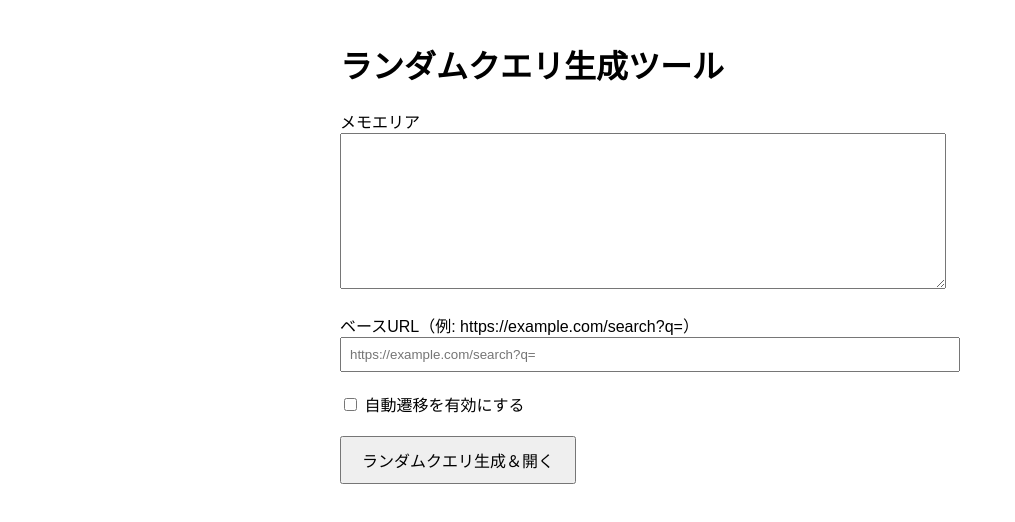
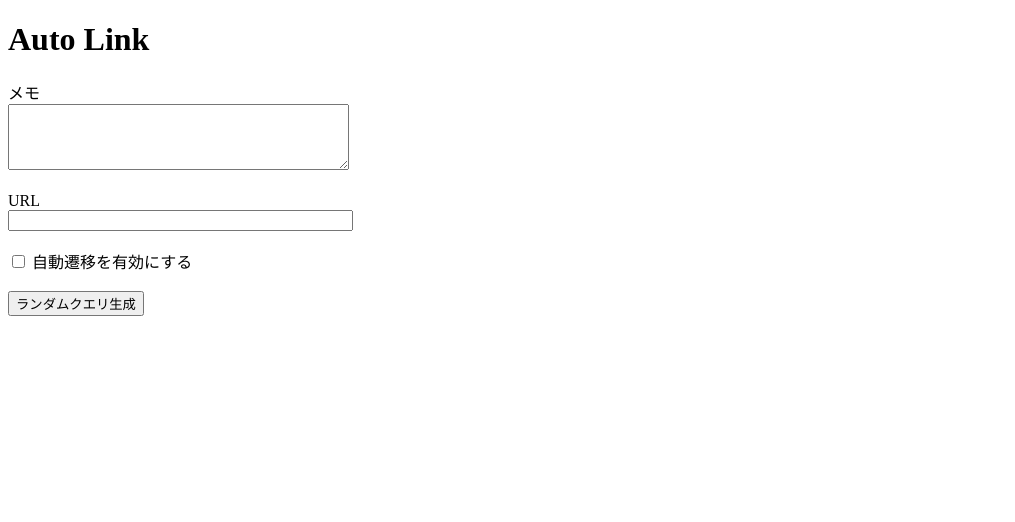
Before and after one commit to 46memorybit/auto, a plain HTML site: page index.html in a window 1280 px wide. Shown: the whole page, without its empty margins (0-1015 px from the left). Drawn offline with Linux system fonts and the light colour scheme.

Commit message:
Update index.html

```diff
--- a/index.html
+++ b/index.html
@@ -1,48 +1,32 @@
 <!DOCTYPE html>
 <html lang="ja">
 <head>
-  <meta charset="UTF-8">
-  <meta name="viewport" content="width=device-width, initial-scale=1.0">
-  <title>Random Query PWA</title>
-  <link rel="manifest" href="manifest.webmanifest">
-  <link rel="icon" href="icons/icon-192.png">
-  <style>
-    body { font-family: sans-serif; padding: 20px; max-width: 600px; margin: auto; }
-    label { display: block; margin-top: 20px; }
-    textarea { width: 100%; height: 150px; }
-    input[type="text"] { width: 100%; padding: 8px; }
-    button { padding: 10px 20px; margin-top: 20px; font-size: 16px; }
-  </style>
+<meta charset="UTF-8" />
+<meta name="viewport" content="width=device-width, initial-scale=1.0" />
+<title>Auto Link PWA</title>
+<link rel="manifest" href="manifest.webmanifest" />
 </head>
 <body>
-  <h1>ランダムクエリ生成ツール</h1>
+<h1>Auto Link</h1>
 
-  <label>
-    メモエリア
-    <textarea id="memo"></textarea>
-  </label>
 
-  <label>
-    ベースURL（例: https://example.com/search?q=）
-    <input type="text" id="baseUrl" placeholder="https://example.com/search?q=">
-  </label>
+<label>メモ</label><br />
+<textarea id="memo" rows="4" cols="40"></textarea><br /><br />
 
-  <label>
-    <input type="checkbox" id="autoRedirect">
-    自動遷移を有効にする
-  </label>
 
-  <button id="randomBtn">ランダムクエリ生成＆開く</button>
+<label>URL</label><br />
+<input type="url" id="url" size="40" /><br /><br />
 
-  <script src="db.js"></script>
-  <script src="app.js"></script>
 
-  <script>
-    if ('serviceWorker' in navigator) {
-      navigator.serviceWorker.register('/Auto_Link/service-worker.js', {
-        scope: '/Auto_Link/'
-      });
-    }
-  </script>
+<label>
+<input type="checkbox" id="autoJump" /> 自動遷移を有効にする
+</label><br /><br />
+
+
+<button id="randomBtn">ランダムクエリ生成</button>
+
+
+<script src="db.js"></script>
+<script src="app.js"></script>
 </body>
 </html>
```
